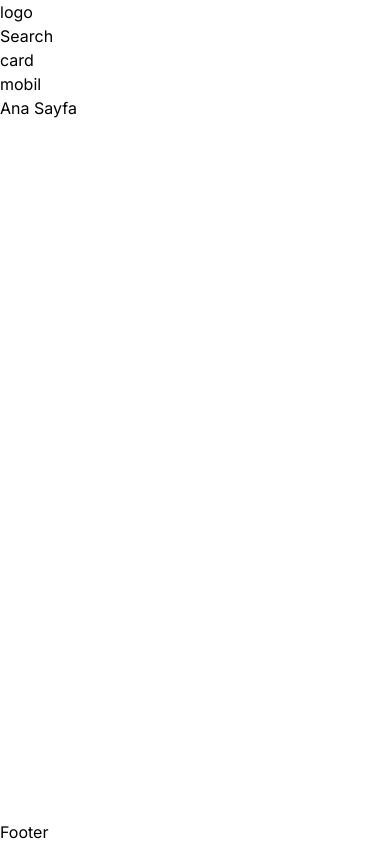
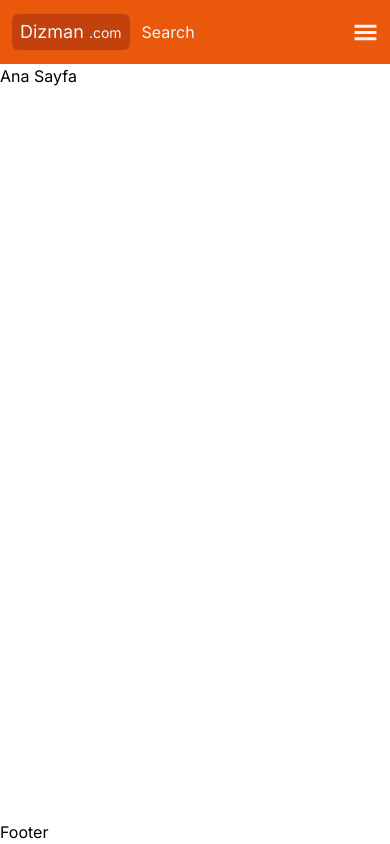
Before and after one commit to mevlutdzmn/ecommerce, a Next.js app: page / in a window 390 px wide. Built offline with nearby package versions, Linux system fonts and the light colour scheme.

Commit message:
Responsive navbar

```diff
--- a/app/components/navbar/CardCount.tsx
+++ b/app/components/navbar/CardCount.tsx
@@ -2,7 +2,7 @@
 
 const CardCount = () => {
   return (
-    <div>
+    <div className="hidden md:flex">
       card
     </div>
   );
--- a/app/components/navbar/Logo.tsx
+++ b/app/components/navbar/Logo.tsx
@@ -1,9 +1,9 @@
-
+"use client"
 
 const Logo = () => {
   return (
-    <div>
-      logo
+    <div className="bg-orange-700 px-2 py-1 rounded-md text-lg md:text-2xl cursor-pointer">
+      Dizman <span className="text-sm">.com</span>
     </div>
   );
 }
--- a/app/components/navbar/MobileMenu.tsx
+++ b/app/components/navbar/MobileMenu.tsx
@@ -1,9 +1,9 @@
-
+import { GiHamburgerMenu } from "react-icons/gi";
 
 const MobileMenu = () => {
   return (
-    <div>
-      mobil
+    <div className="relative flex md:hidden ">
+      <GiHamburgerMenu size={25} />
     </div>
   );
 }
--- a/app/components/navbar/Navbar.tsx
+++ b/app/components/navbar/Navbar.tsx
@@ -7,7 +7,7 @@
 
 const Navbar = () => {
   return (
-    <div>
+    <div className="flex items-center justify-between gap-3 md:gap-10 px-3 md:px-10 h-16 bg-orange-600 text-slate-100">
        <Logo/>
        <Search/>
        <CardCount/>
--- a/app/components/navbar/Search.tsx
+++ b/app/components/navbar/Search.tsx
@@ -2,7 +2,7 @@
 
 const Search = () => {
   return (
-    <div>
+    <div className="flex flex-1 ">
       Search
     </div>
   );
--- a/app/components/navbar/User.tsx
+++ b/app/components/navbar/User.tsx
@@ -1,8 +1,8 @@
 
 const User = () => {
   return (
-    <div>
-
+    <div className="hidden md:flex">
+      user
     </div>
   );
 }
```
Also changed, not shown: package.json (+5 -4 lines), 1 other file (tests, documents, lock files or other folders).
